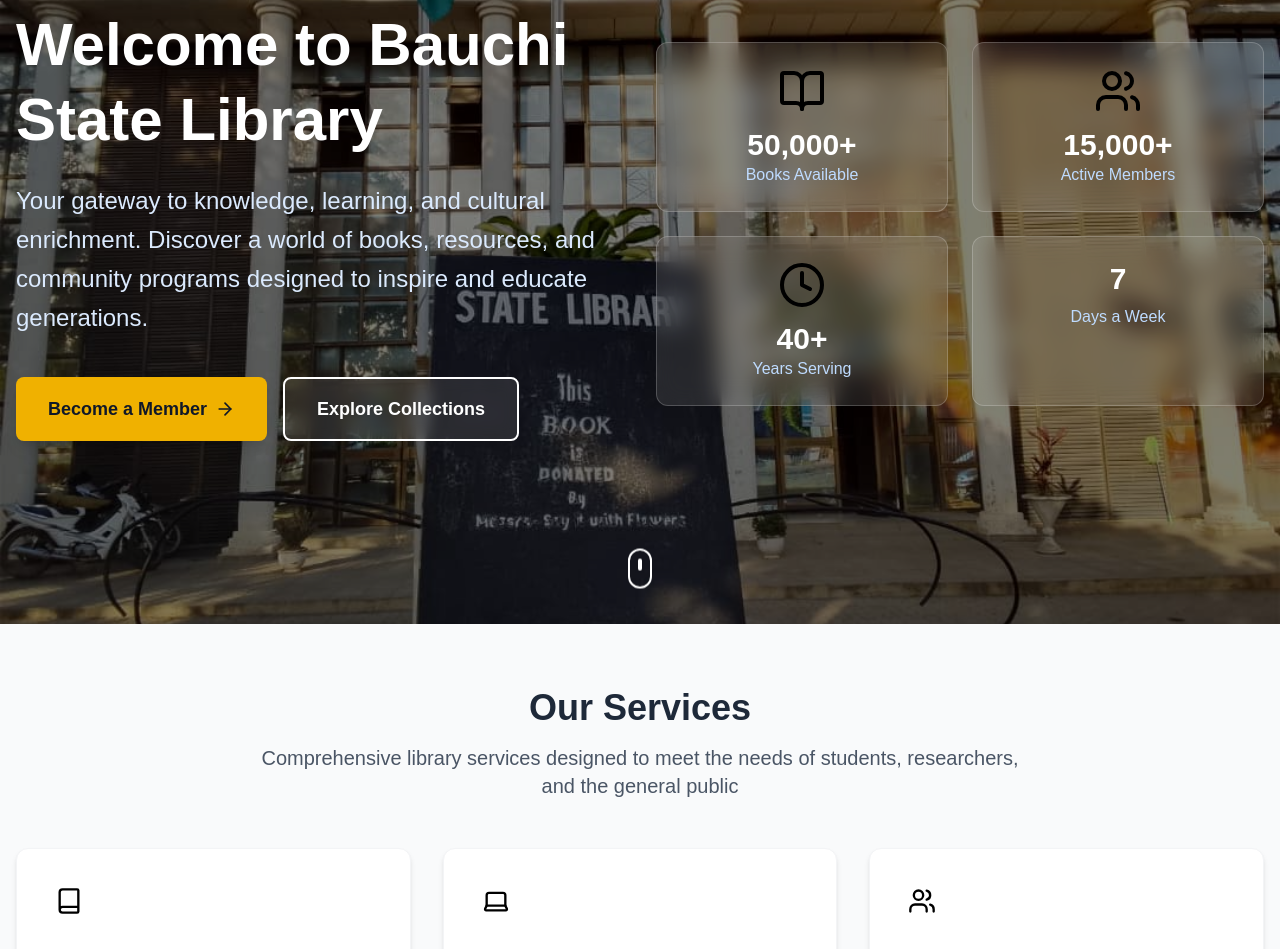
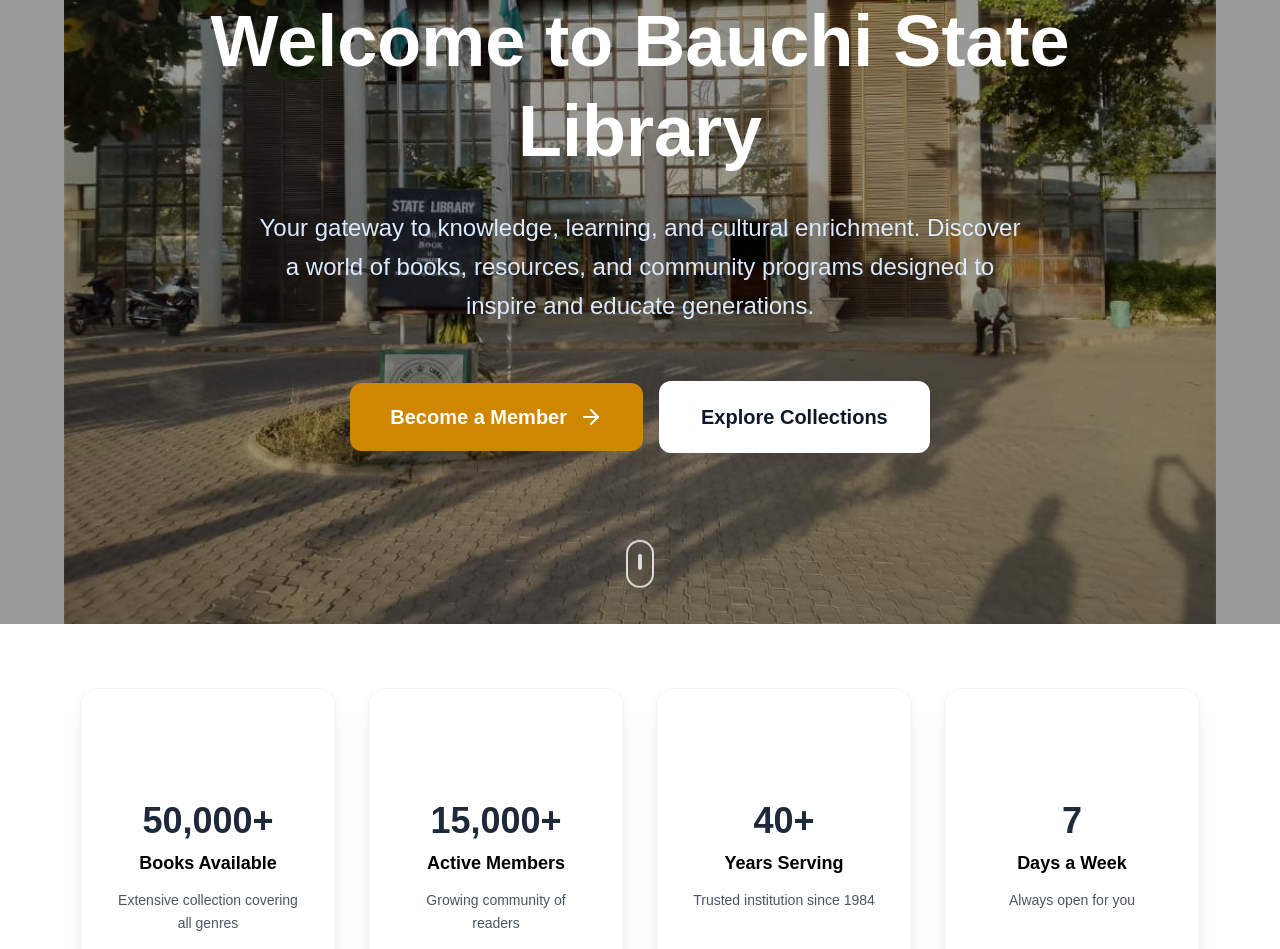
Before and after one commit to victoryohanna/bauchi-state-library, a Next.js app: page / in a window 1280 px wide. Shown: the part 240-1189 px from the top of the page. Built offline with nearby package versions, Linux system fonts and the light colour scheme.

Commit message:
modified bg image

```diff
--- a/src/app/page.tsx
+++ b/src/app/page.tsx
@@ -1,5 +1,6 @@
 import Navbar from "../components/Navbar";
 import Hero from "../components/Hero";
+import StatsSection from "../components/StatsSection";
 import Services from "../components/Services";
 import FeaturedCollections from "../components/FeaturedCollections";
 import Events from "../components/Events";
@@ -11,6 +12,7 @@ export default function Home() {
     <main className="min-h-screen">
       <Navbar />
       <Hero />
+      <StatsSection />
       <Services />
       <BoardMembers />
       <FeaturedCollections />
--- a/src/components/BoardMembers.tsx
+++ b/src/components/BoardMembers.tsx
@@ -4,16 +4,16 @@ import librarian from "@/assets/images/librarian.jpg";
 const boardMembers = [
   {
     name: "Umar Kasim Ningi ",
-    position: "Chief Librarian",
+    position: "State Librarian",
     department: "Library Administration",
     image: librarian,
     email: "a.sani@bauchilibrary.gov.ng",
     phone: "+234 801 234 5678",
     qualifications: "PhD in Library Science, MLIS, BLIS",
     experience: "25+ years in library management",
-    bio: `Umar Kasim Ningi, CLN was born on 7th February, 1970. He is an indigene of Ningi town, Ningi L.G.A. of Bauchi State Nigeria. Attended Ningi Central Primary school from 1977 to 1982, Government secondary school Jama’are from 1983 to 1988. However, he proceed to College for legal and Islamic studies Misau where he obtained Diploma in English, Hausa & Islamic studies in 1992. On August 1st 1993 he was appointed as a Class Teacher by Ningi Local Government Authority. While in the service, he obtained NCE in PES/English, Advance Diploma in Information Management from Bayero University, Kano.  This is what gave him the opportunity to study his BA Library and Information Science/English from Bayero University, Kano. He serve in many capacities while he was with Ningi Local Education authority ranking from Class Teacher to Headmaster and later Principal Junior secondary School \
-Meanwhile, in order to deliver his services effectively and efficiently base on his own profession transferred his services to the Bauchi State Library Board in 2011. He worked as a Library supervisor, College Librarian at Bill and Melinder Gates, college of Health Science and Technology, Ningi Bauchi State. He was a director Schools Libraries Services. He was also appointed Deputy State Librarian and now substantive State Librarian Bauchi State Library Board from May, 2025 to date. \
-Conclusively, Umar Kasim Ningi is happily married with many children. His Hobbies are readings and farming. He strongly dislikes arrogancy and lateness.
+    bio: `Umar Kasim Ningi, CLN was born on 7th February, 1970. He is an indigene of Ningi town, Ningi L.G.A. of Bauchi State Nigeria. Attended Ningi Central I Primary school from 1977 to 1982, Government secondary school Jama’are from 1983 to 1988. However, he proceeded to College for legal and Islamic studies Misau where he obtained Diploma in English, Hausa & Islamic studies in 1992. On August 1st 1993 he was appointed as a Class Teacher by Ningi Local Government Authority. While in the service, he obtained NCE in PES/English, Advance Diploma in Information Management from Bayero University, Kano.  This is what gave him the opportunity to study his BA Library and Information Science/English from Bayero University, Kano. He serve in many capacities while he was with Ningi Local Education authority ranking from Class Teacher to Headmaster and later Principal Junior secondary School \
+Meanwhile, in order to deliver his services effectively and efficiently base on his own profession he transferred his services to the Bauchi State Library Board in 2011. He worked as a Library supervisor, College Librarian at Bill and Melinda Gates, college of Health Science and Technology, Ningi Bauchi State. He was a director Schools Libraries Services. He was also appointed as Deputy State Librarian and now substantive State Librarian Bauchi State Library Board from May, 2025 to date. \
+Conclusively, Umar Kasim Ningi is happily married with many children. His Hobbies are readings and farming. He strongly dislikes arrogancy and laziness.
 `,
   },
   {
--- a/src/components/Hero.tsx
+++ b/src/components/Hero.tsx
@@ -1,94 +1,58 @@
 import Image from "next/image";
-import { ArrowRight, Users, BookOpen, Clock } from "lucide-react";
-import library from "@/assets/images/library.jpg";
+import { ArrowRight } from "lucide-react";
+import library from "@/assets/images/library2.jpg";
 
 export default function Hero() {
   return (
     <section className="relative min-h-screen overflow-hidden">
-      {/* Background Image with Local Image */}
-      <div className="absolute inset-0">
+      {/* Background Image Container */}
+      <div className="absolute inset-0 flex justify-center items-center">
+        <div className="relative w-full max-w-6xl h-full">
           <Image
             src={library}
             alt="Bauchi State Library Interior"
-          className="w-full h-full object-cover"
+            className="object-cover"
             priority
             fill
-          sizes="100vw"
-          style={{ objectFit: "cover" }}
+            sizes="(max-width: 768px) 100vw, (max-width: 1200px) 90vw, 80vw"
+            style={{
+              objectFit: "cover",
+              objectPosition: "center",
+            }}
           />
+        </div>
         {/* Dark Overlay */}
-        <div className="absolute inset-0 bg-black/50"></div>
+        <div className="absolute inset-0 bg-black/40"></div>
 
         {/* Gradient Overlay */}
-        <div className="absolute inset-0 bg-gradient-to-right from-primary/80 to-blue-900/70 mix-blend-multiply"></div>
+        <div className="absolute inset-0 bg-gradient-to-right from-primary/60 to-blue-900/50 mix-blend-multiply"></div>
       </div>
 
       {/* Content */}
-      <div className="relative h-full flex items-center min-h-screen py-8">
-        <div className="max-w-7xl mx-auto px-4 w-full">
-          <div className="grid lg:grid-cols-2 gap-8 items-center">
-            {/* Left Content */}
-            <div className="space-y-6 text-white text-center lg:text-left">
-              <h1 className="text-4xl sm:text-5xl lg:text-6xl font-bold leading-tight">
-                Welcome to <span className="text-accent">Bauchi State</span>{" "}
-                Library
+      <div className="relative h-full flex items-center min-h-screen py-16">
+        <div className="max-w-6xl mx-auto px-4 w-full">
+          <div className="flex flex-col items-center text-center">
+            {/* Main Content */}
+            <div className="max-w-4xl mx-auto space-y-8">
+              <h1 className="text-4xl sm:text-5xl lg:text-6xl xl:text-7xl font-bold leading-tight text-white">
+                Welcome to Bauchi State Library
               </h1>
-              <p className="text-lg sm:text-xl lg:text-2xl text-blue-100 leading-relaxed max-w-2xl mx-auto lg:mx-0">
+
+              <p className="text-lg sm:text-xl lg:text-2xl text-blue-100 leading-relaxed max-w-3xl mx-auto">
                 Your gateway to knowledge, learning, and cultural enrichment.
                 Discover a world of books, resources, and community programs
                 designed to inspire and educate generations.
               </p>
 
-              <div className="flex flex-col sm:flex-row gap-4 pt-4 justify-center lg:justify-start">
-                <button className="bg-yellow-500 text-gray-900 px-6 sm:px-8 py-3 sm:py-4 rounded-lg font-semibold hover:bg-white transition duration-200 flex items-center justify-center text-base sm:text-lg shadow-lg hover:shadow-xl transform hover:-translate-y-1">
+              {/* Call-to-Action Buttons */}
+              <div className="flex flex-col sm:flex-row gap-4 justify-center items-center pt-6">
+                <button className="bg-yellow-600 text-white px-8 sm:px-10 py-4 sm:py-5 rounded-xl font-semibold hover:bg-yellow-400 transition-all duration-300 flex items-center justify-center text-lg sm:text-xl shadow-2xl hover:shadow-3xl transform hover:-translate-y-1 hover:scale-105">
                   Become a Member
-                  <ArrowRight className="ml-2 h-5 w-5" />
+                  <ArrowRight className="ml-3 h-6 w-6" />
                 </button>
-                <button className="border-2 border-white text-white px-6 sm:px-8 py-3 sm:py-4 rounded-lg font-semibold hover:bg-white hover:text-gray-900 transition duration-200 text-base sm:text-lg backdrop-blur-sm bg-white/10">
+                <button className="bg-white border-2 border-white text-gray-900 px-8 sm:px-10 py-4 sm:py-5 rounded-xl font-semibold hover:bg-yellow-400 hover:text-gray-900 transition-all duration-300 text-lg sm:text-xl backdrop-blur-sm ">
                   Explore Collections
                 </button>
-              </div>
-            </div>
-
-            {/* Right Content - Stats */}
-            <div className="grid grid-cols-2 gap-4 sm:gap-6">
-              <div className="bg-white/10 backdrop-blur-md rounded-xl p-4 sm:p-6 text-center border border-white/20 hover:bg-white/20 transition duration-300">
-                <BookOpen className="h-8 sm:h-10 lg:h-12 w-8 sm:w-10 lg:w-12 mx-auto mb-2 sm:mb-3 text-accent" />
-                <div className="text-xl sm:text-2xl lg:text-3xl font-bold text-white">
-                  50,000+
-                </div>
-                <div className="text-xs sm:text-sm lg:text-base text-blue-200 font-medium">
-                  Books Available
-                </div>
-              </div>
-
-              <div className="bg-white/10 backdrop-blur-md rounded-xl p-4 sm:p-6 text-center border border-white/20 hover:bg-white/20 transition duration-300">
-                <Users className="h-8 sm:h-10 lg:h-12 w-8 sm:w-10 lg:w-12 mx-auto mb-2 sm:mb-3 text-accent" />
-                <div className="text-xl sm:text-2xl lg:text-3xl font-bold text-white">
-                  15,000+
-                </div>
-                <div className="text-xs sm:text-sm lg:text-base text-blue-200 font-medium">
-                  Active Members
-                </div>
-              </div>
-
-              <div className="bg-white/10 backdrop-blur-md rounded-xl p-4 sm:p-6 text-center border border-white/20 hover:bg-white/20 transition duration-300">
-                <Clock className="h-8 sm:h-10 lg:h-12 w-8 sm:w-10 lg:w-12 mx-auto mb-2 sm:mb-3 text-accent" />
-                <div className="text-xl sm:text-2xl lg:text-3xl font-bold text-white">
-                  40+
-                </div>
-                <div className="text-xs sm:text-sm lg:text-base text-blue-200 font-medium">
-                  Years Serving
-                </div>
-              </div>
-
-              <div className="bg-white/10 backdrop-blur-md rounded-xl p-4 sm:p-6 text-center border border-white/20 hover:bg-white/20 transition duration-300">
-                <div className="text-xl sm:text-2xl lg:text-3xl font-bold text-white mb-1 sm:mb-2">
-                  7
-                </div>
-                <div className="text-xs sm:text-sm lg:text-base text-blue-200 font-medium">
-                  Days a Week
-                </div>
               </div>
             </div>
           </div>
@@ -96,10 +60,10 @@ export default function Hero() {
       </div>
 
       {/* Scroll Indicator */}
-      <div className="absolute bottom-4 sm:bottom-8 left-1/2 transform -translate-x-1/2">
+      <div className="absolute bottom-6 sm:bottom-8 left-1/2 transform -translate-x-1/2">
         <div className="animate-bounce">
-          <div className="w-5 sm:w-6 h-8 sm:h-10 border-2 border-white rounded-full flex justify-center">
-            <div className="w-1 h-2 sm:h-3 bg-white rounded-full mt-2"></div>
+          <div className="w-6 sm:w-7 h-10 sm:h-12 border-2 border-white/80 rounded-full flex justify-center backdrop-blur-sm">
+            <div className="w-1 h-3 sm:h-4 bg-white/80 rounded-full mt-3"></div>
           </div>
         </div>
       </div>
--- /dev/null
+++ b/src/components/StatsSection.tsx
@@ -0,0 +1,78 @@
+import { Users, BookOpen, Clock, Calendar } from "lucide-react";
+
+export default function StatsSection() {
+  const stats = [
+    {
+      icon: BookOpen,
+      number: "50,000+",
+      label: "Books Available",
+      description: "Extensive collection covering all genres",
+    },
+    {
+      icon: Users,
+      number: "15,000+",
+      label: "Active Members",
+      description: "Growing community of readers",
+    },
+    {
+      icon: Clock,
+      number: "40+",
+      label: "Years Serving",
+      description: "Trusted institution since 1984",
+    },
+    {
+      icon: Calendar,
+      number: "7",
+      label: "Days a Week",
+      description: "Always open for you",
+    },
+  ];
+
+  return (
+    <section className="py-16 bg-gradient-to-bright from-gray-50 to-blue-50">
+      <div className="max-w-6xl mx-auto px-4">
+        {/* <div className="text-center mb-12">
+          <h2 className="text-3xl sm:text-4xl lg:text-5xl font-bold text-gray-800 mb-4">
+            Why Choose Our Library?
+          </h2>
+          <p className="text-lg sm:text-xl text-gray-600 max-w-2xl mx-auto">
+            Experience excellence in library services with our comprehensive
+            resources and dedicated community support
+          </p>
+        </div> */}
+
+        <div className="grid grid-cols-1 sm:grid-cols-2 lg:grid-cols-4 gap-6 sm:gap-8">
+          {stats.map((stat, index) => (
+            <div
+              key={index}
+              className="bg-white rounded-2xl p-6 sm:p-8 text-center shadow-lg hover:shadow-xl transition-all duration-300 border border-gray-100 group hover:transform hover:-translate-y-2"
+            >
+              <div className="bg-gradient-to-bright from-primary to-blue-600 w-16 h-16 rounded-2xl flex items-center justify-center mx-auto mb-4 group-hover:scale-110 transition-transform duration-300">
+                <stat.icon className="h-8 w-8 text-white" />
+              </div>
+
+              <div className="text-2xl sm:text-3xl lg:text-4xl font-bold text-gray-800 mb-2">
+                {stat.number}
+              </div>
+
+              <div className="text-lg font-semibold text-primary mb-3">
+                {stat.label}
+              </div>
+
+              <p className="text-sm text-gray-600 leading-relaxed">
+                {stat.description}
+              </p>
+            </div>
+          ))}
+        </div>
+
+        {/* Additional Call-to-Action */}
+        {/* <div className="text-center mt-12">
+          <button className="bg-blue-700 text-white px-8 py-4 rounded-xl font-semibold hover:bg-blue-400 transition-all duration-300 shadow-lg hover:shadow-xl">
+            Learn More About Our Services
+          </button>
+        </div> */}
+      </div>
+    </section>
+  );
+}
```
Also changed, not shown: src/assets/images/library1.jpeg (deleted), src/assets/images/library2.jpg (added). Lines whose indentation alone changed are shown as unchanged.
